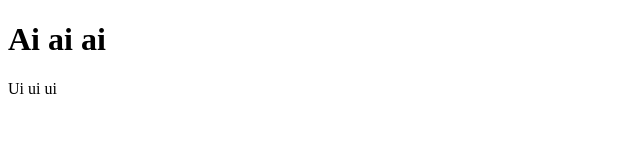
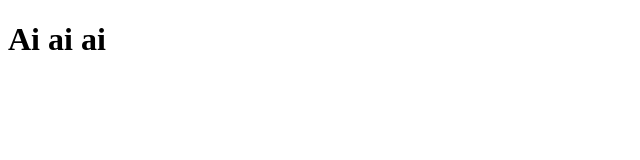
Before and after one commit to aldiney-mr/projetin, a plain HTML site: page index.html in a window 1280 px wide. Shown: the full height of the page, 0-640 px from the left. Drawn offline with Linux system fonts and the light colour scheme.

Commit message:
removendo paragrafo

```diff
--- a/index.html
+++ b/index.html
@@ -9,7 +9,6 @@
 
 <body>
   <h1>Ai ai ai </h1>
-  <p>Ui ui ui</p>
 </body>
 
 </html>
```
